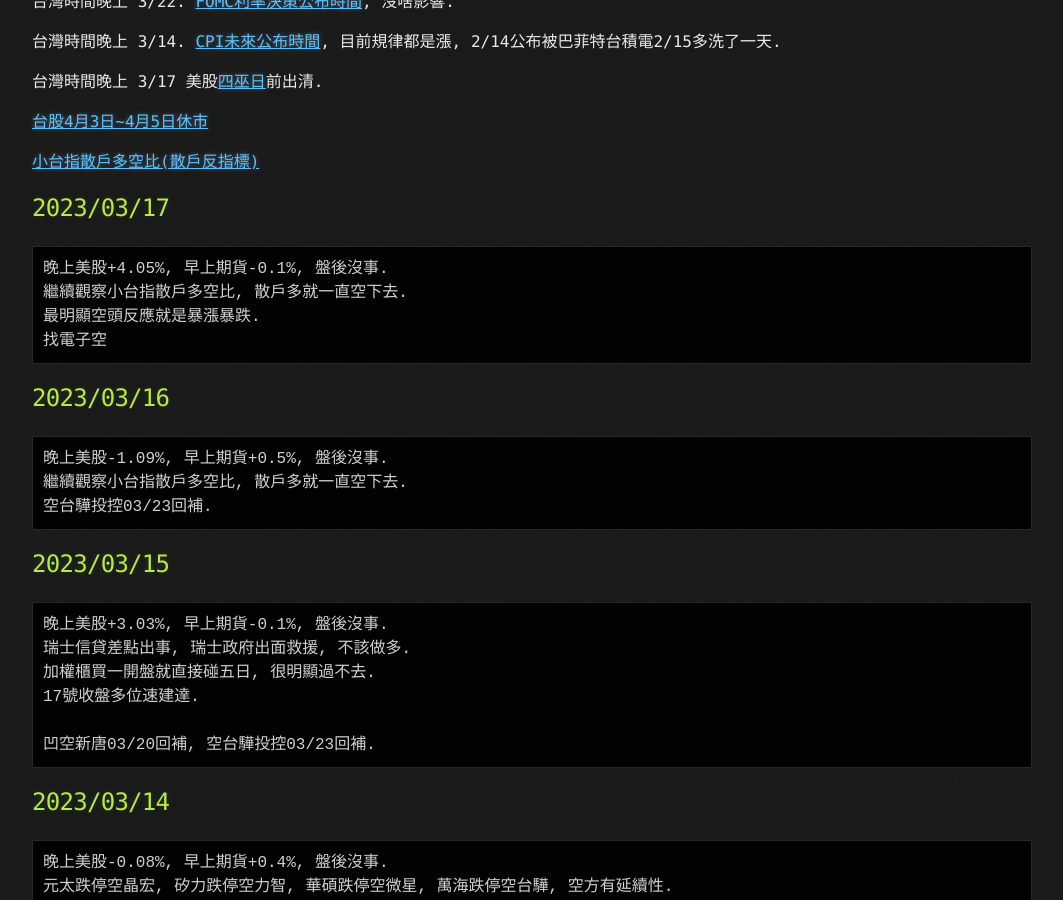
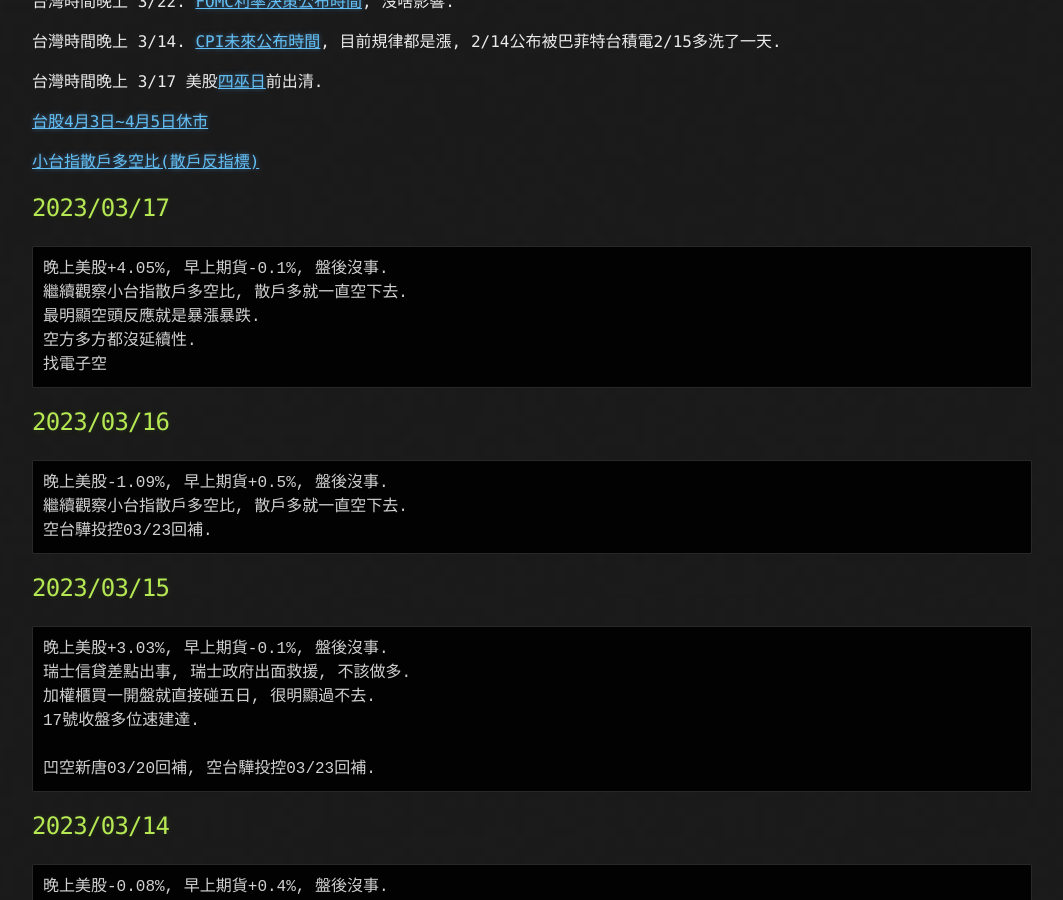
Before and after one commit to lepg5487/Stock_God, a Jekyll site: the page built from index.md, in a window 1280 px wide and 900 px high, scrolled down 468 px. Shown: the whole window, without its empty margins (108-1171 px from the left). Built offline with Jekyll 4.4.1, drawn with Linux system fonts in a browser that asks for light colours; our own code applies the rules of GitHub Pages for plain Markdown files.

Commit message:
Update index.md

````diff
--- a/index.md
+++ b/index.md
@@ -27,6 +27,7 @@ layout: testlayouts
 晚上美股+4.05%, 早上期貨-0.1%, 盤後沒事.
 繼續觀察小台指散戶多空比, 散戶多就一直空下去.
 最明顯空頭反應就是暴漲暴跌.
+空方多方都沒延續性.
 找電子空
 ```
 
````
